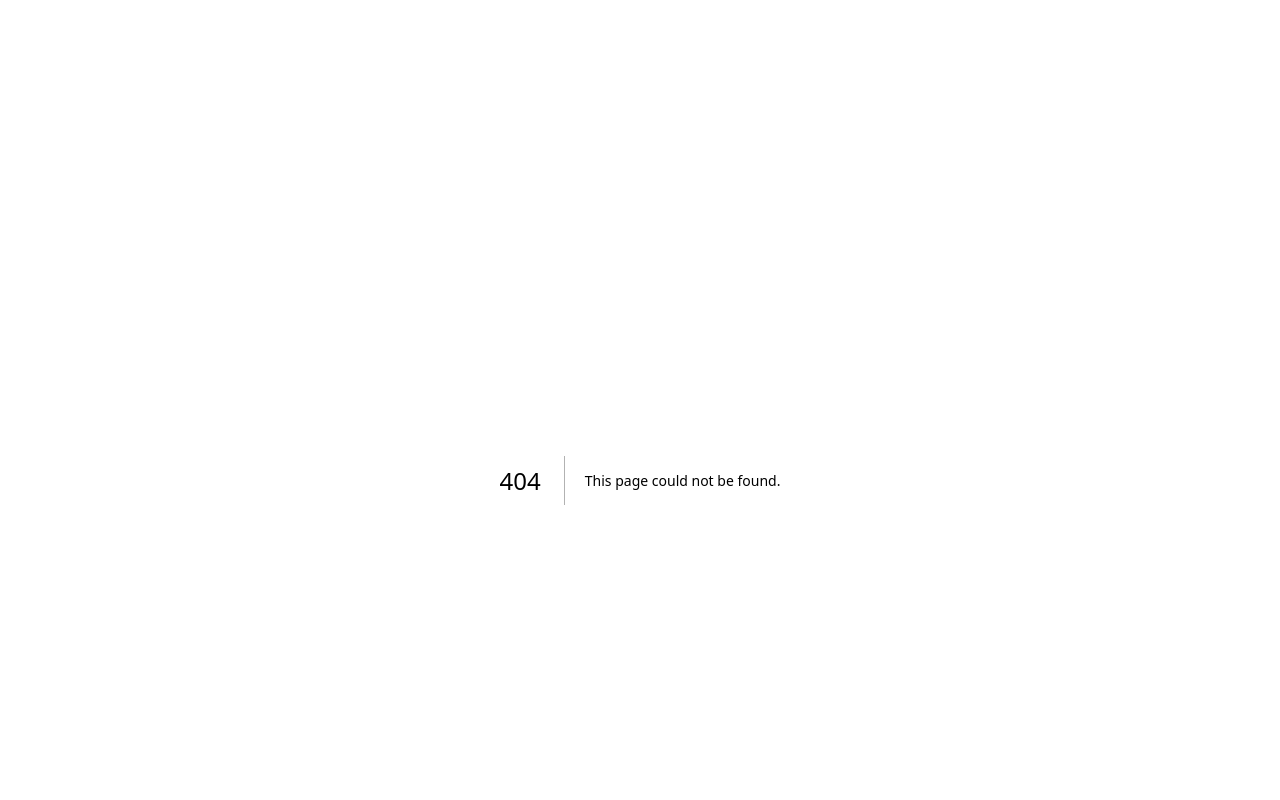
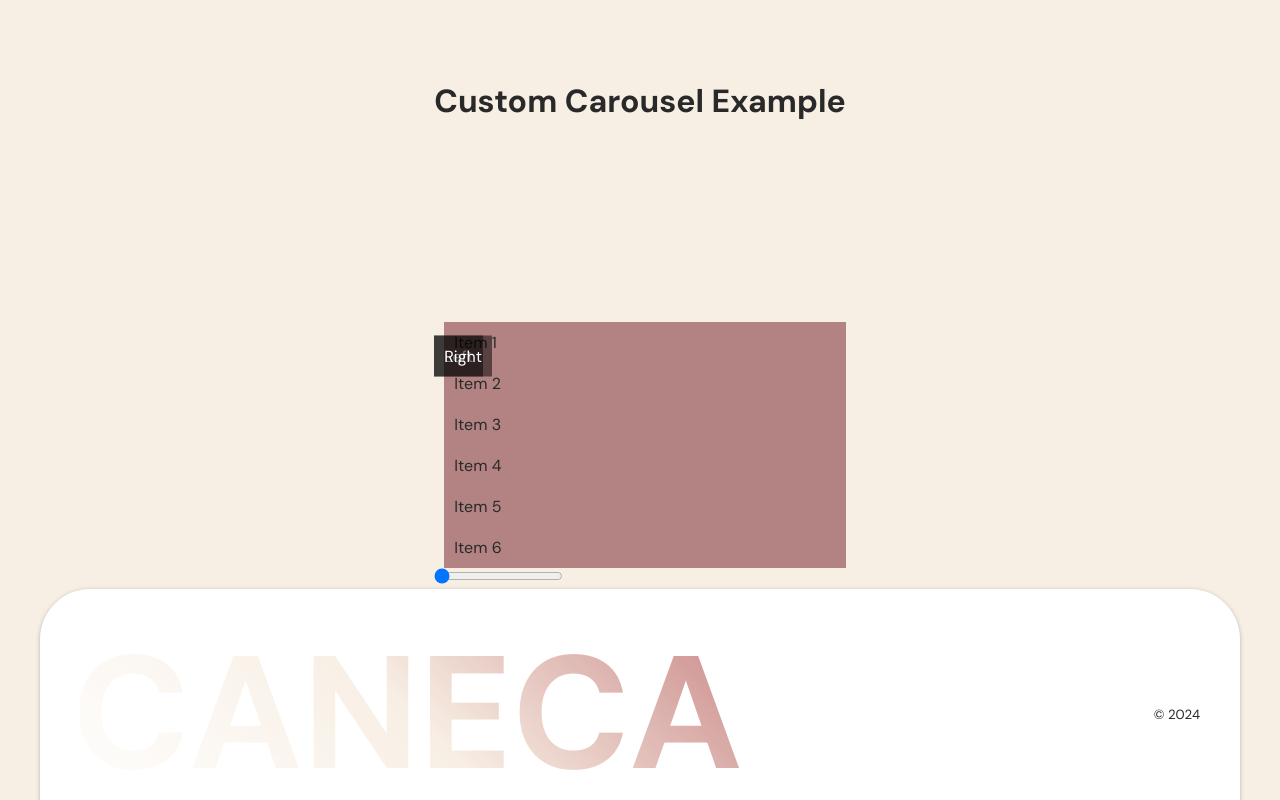
Before and after one commit to Jotadebeese/caneca, a Next.js app: page /test2 in a window 1280 px wide. Before the commit this address had no page. Shown: the top 800 px of the page. Built offline with nearby package versions, Linux system fonts and the light colour scheme.

Commit message:
Update on camera component

```diff
--- a/app/page.tsx
+++ b/app/page.tsx
@@ -13,6 +13,7 @@ import {
 
 export default function Home() {
   const [country, setCountry] = useState("Australia");
+  const [action, setAction] = useState(null);
   const accordionItems = [
     {
       title:
@@ -36,6 +37,9 @@ export default function Home() {
     console.log(image);
     console.log("Image captured");
   };
+  const captureImage = () => {
+    console.log("Image captured");
+  };
   return (
     <main className={style.main}>
       <div className={style.innerContainer}>
--- /dev/null
+++ b/app/test2/page.tsx
@@ -0,0 +1,17 @@
+import CustomCarousel from "@/src/components/ui/Testing/customCarousel";
+
+export default function Home() {
+  return (
+    <main className="p-4">
+      <h1 className="text-2xl font-bold mb-4">Custom Carousel Example</h1>
+      <CustomCarousel itemsToShow={3}>
+        <div className="bg-blue-200 p-4 rounded">Item 1</div>
+        <div className="bg-green-200 p-4 rounded">Item 2</div>
+        <div className="bg-red-200 p-4 rounded">Item 3</div>
+        <div className="bg-yellow-200 p-4 rounded">Item 4</div>
+        <div className="bg-purple-200 p-4 rounded">Item 5</div>
+        <div className="bg-pink-200 p-4 rounded">Item 6</div>
+      </CustomCarousel>
+    </main>
+  );
+}
--- /dev/null
+++ b/src/components/ui/Testing/CustomCarousel.module.css
@@ -0,0 +1,78 @@
+.carousel-container {
+  position: relative;
+  width: 100%;
+  overflow: hidden;
+}
+
+.carousel {
+  display: flex;
+  transition: transform 0.3s ease;
+  transform: translateX(
+    calc(-100% * var(--current-index) / var(--items-to-show))
+  );
+}
+
+.carousel-item {
+  flex: 0 0 calc(100% / var(--items-to-show));
+  padding: 0 10px;
+  box-sizing: border-box;
+}
+
+.carousel-button {
+  position: absolute;
+  top: 50%;
+  transform: translateY(-50%);
+  background: rgba(0, 0, 0, 0.5);
+  color: white;
+  border: none;
+  padding: 10px;
+  cursor: pointer;
+  z-index: 10;
+}
+
+.carousel-button.prev {
+  left: 10px;
+}
+
+.carousel-button.next {
+  right: 10px;
+}
+
+.carousel-progress {
+  position: absolute;
+  bottom: 10px;
+  left: 50%;
+  transform: translateX(-50%);
+  width: 80%;
+}
+
+.carousel-progress input {
+  width: 100%;
+}
+
+@media (max-width: 768px) {
+  .carousel-item {
+    flex: 0 0 100%;
+    padding: 0;
+  }
+
+  .carousel::before,
+  .carousel::after {
+    content: "";
+    position: absolute;
+    top: 0;
+    width: 50px;
+    height: 100%;
+    z-index: 1;
+  }
+
+  .carousel::before {
+    left: 0;
+    background: linear-gradient(to right, white, transparent);
+  }
+
+  .carousel::after {
+    right: 0;
+    background: linear-gradient(to left, white, transparent);
+  }
+}
--- /dev/null
+++ b/src/components/ui/Testing/customCarousel.tsx
@@ -0,0 +1,114 @@
+"use client";
+
+import React, { useState, useRef, useEffect } from "react";
+import "./CustomCarousel.module.css";
+
+interface CarouselProps {
+  children: React.ReactNode[];
+  itemsToShow: number;
+}
+
+export default function CustomCarousel({
+  children,
+  itemsToShow,
+}: CarouselProps) {
+  const [currentIndex, setCurrentIndex] = useState(0);
+  const [isTouching, setIsTouching] = useState(false);
+  const [touchStart, setTouchStart] = useState(0);
+  const carouselRef = useRef<HTMLDivElement>(null);
+
+  const totalItems = React.Children.count(children);
+  const maxIndex = Math.max(0, totalItems - itemsToShow);
+
+  const goToPrevious = () => {
+    setCurrentIndex((prevIndex) => Math.max(0, prevIndex - 1));
+  };
+
+  const goToNext = () => {
+    setCurrentIndex((prevIndex) => Math.min(maxIndex, prevIndex + 1));
+  };
+
+  const handleKeyDown = (e: React.KeyboardEvent) => {
+    if (e.key === "ArrowLeft") {
+      goToPrevious();
+    } else if (e.key === "ArrowRight") {
+      goToNext();
+    }
+  };
+
+  const handleTouchStart = (e: React.TouchEvent) => {
+    setIsTouching(true);
+    setTouchStart(e.touches[0].clientX);
+  };
+
+  const handleTouchMove = (e: React.TouchEvent) => {
+    if (!isTouching) return;
+
+    const currentTouch = e.touches[0].clientX;
+    const diff = touchStart - currentTouch;
+
+    if (Math.abs(diff) > 50) {
+      if (diff > 0) {
+        goToNext();
+      } else {
+        goToPrevious();
+      }
+      setIsTouching(false);
+    }
+  };
+
+  const handleTouchEnd = () => {
+    setIsTouching(false);
+  };
+
+  useEffect(() => {
+    const carousel = carouselRef.current;
+    if (carousel) {
+      carousel.style.setProperty("--current-index", currentIndex.toString());
+    }
+  }, [currentIndex]);
+
+  return (
+    <div className="carousel-container" onKeyDown={handleKeyDown} tabIndex={0}>
+      <div
+        className="carousel"
+        ref={carouselRef}
+        onTouchStart={handleTouchStart}
+        onTouchMove={handleTouchMove}
+        onTouchEnd={handleTouchEnd}
+      >
+        {React.Children.map(children, (child, index) => (
+          <div className="carousel-item" key={index}>
+            {child}
+          </div>
+        ))}
+      </div>
+      <button
+        className="carousel-button prev"
+        onClick={goToPrevious}
+        disabled={currentIndex === 0}
+        aria-label="Previous item"
+      >
+        Left
+      </button>
+      <button
+        className="carousel-button next"
+        onClick={goToNext}
+        disabled={currentIndex === maxIndex}
+        aria-label="Next item"
+      >
+        Right
+      </button>
+      <div className="carousel-progress">
+        <input
+          type="range"
+          min={0}
+          max={maxIndex}
+          value={currentIndex}
+          onChange={(e) => setCurrentIndex(Number(e.target.value))}
+          aria-label="Carousel progress"
+        />
+      </div>
+    </div>
+  );
+}
--- a/src/styles/accordion.module.css
+++ b/src/styles/accordion.module.css
@@ -51,7 +51,6 @@
 .content {
   overflow: hidden;
   max-height: 0;
-  transition: max-height 0.1s cubic-bezier(0.87, 0, 0.13, 1);
 }
 .content p {
   margin: var(--spacing-md) 0;
@@ -64,6 +63,7 @@
 }
 .open {
   max-height: 5000px;
+  transition: max-height 1s cubic-bezier(0.87, 0, 0.13, 1);
 }
 @media (max-width: 700px) {
   .accordion {
```
Also changed, not shown: src/components/Camera.tsx (+8 -4 lines).
